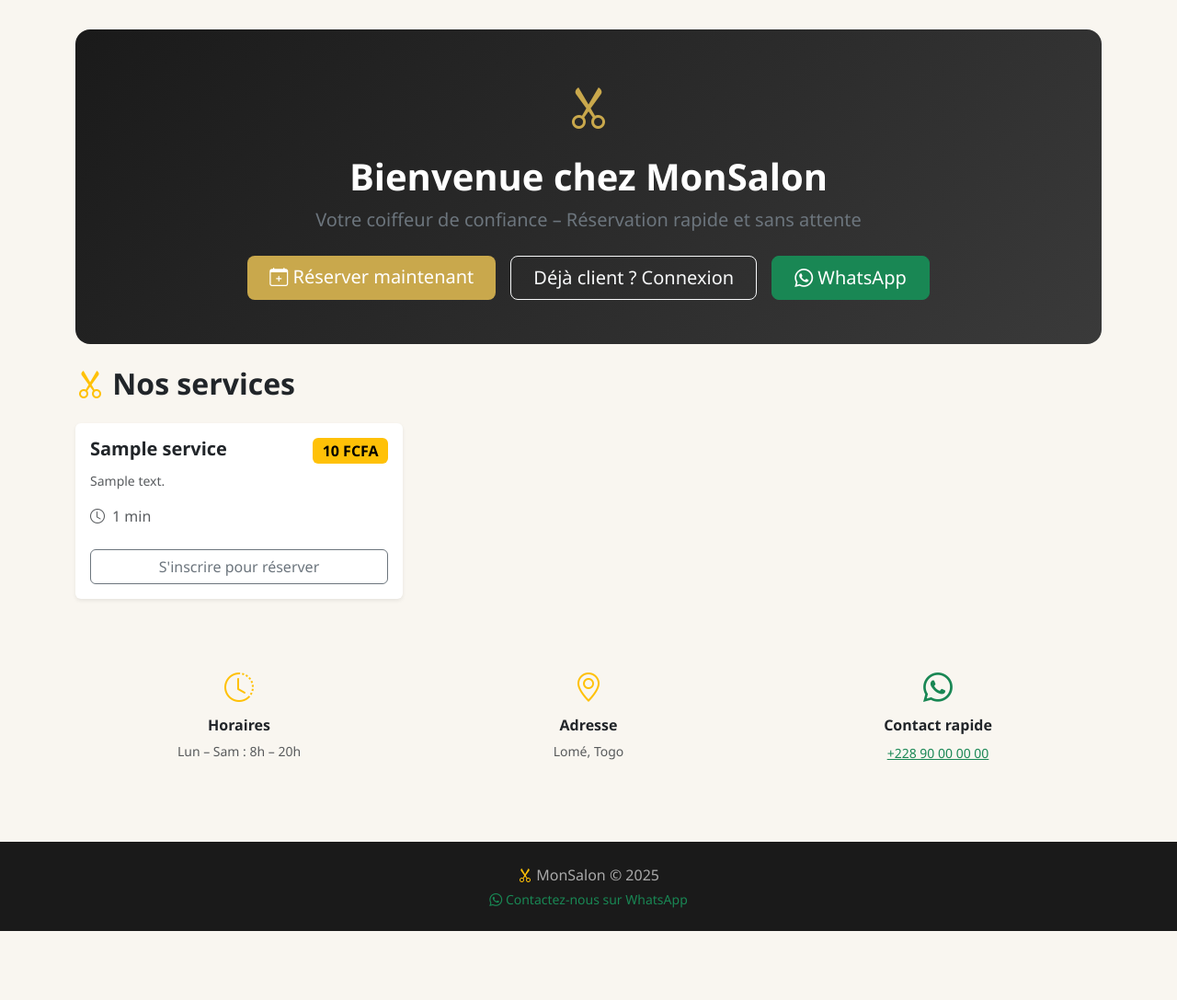
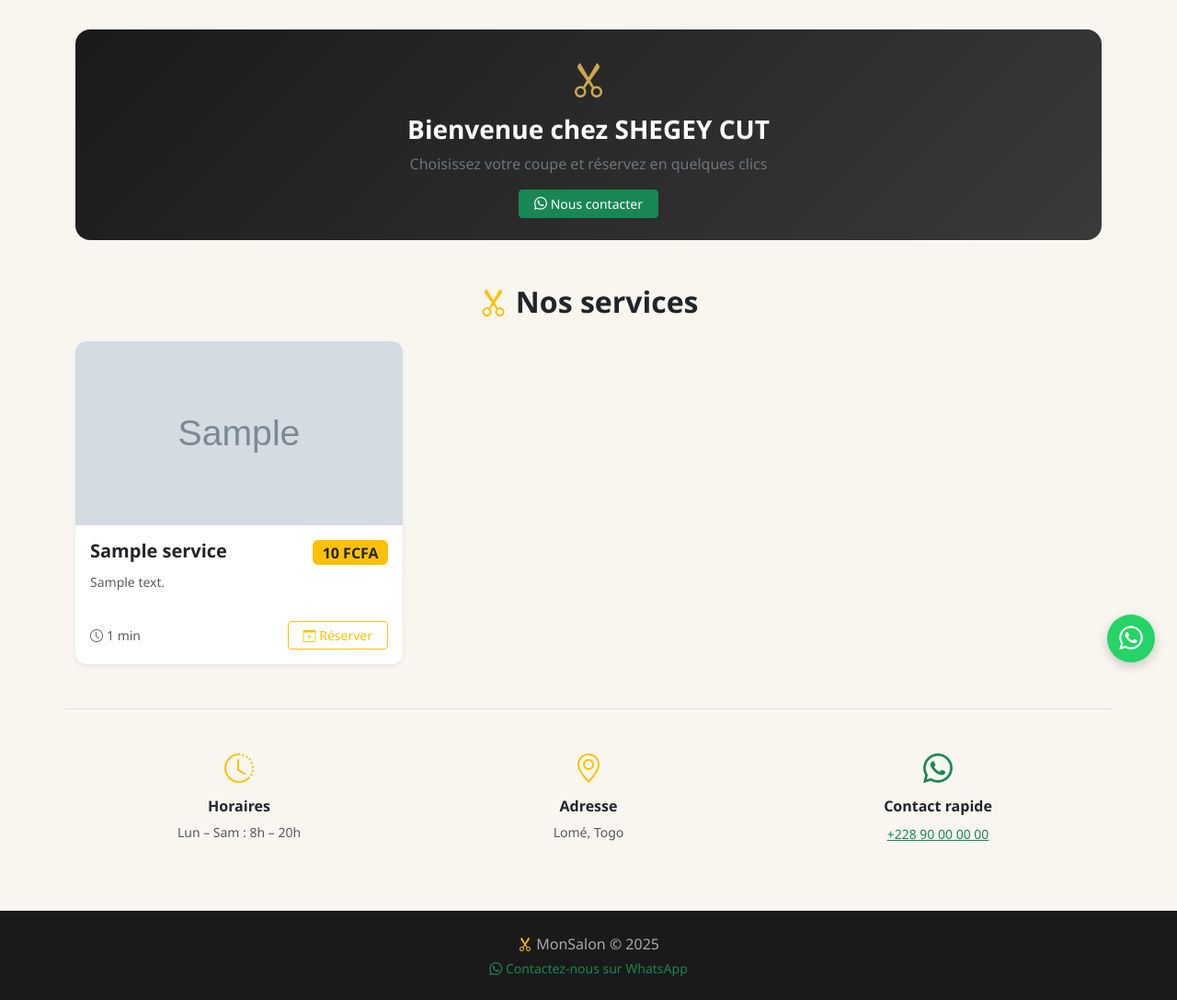
Before and after one commit to jojo-AK/salon_coiffure, a Flask app: page /client/ in a window 1280 px wide. Shown: the part 56-1143 px from the top of the page at 92% size. Before the commit the page ends 1068 px from the top, so only its background shows below. Run offline with Flask 3, Linux system fonts and the light colour scheme; tables that the repository leaves empty hold one stand-in row (values such as "Sample post"); grey boxes marked "Sample" are stand-in pictures.

Commit message:
commit 4 je pense vittine redesigne annulation rendez vous client dashboard admin

```diff
--- a/app/templates/client/vitrine.html
+++ b/app/templates/client/vitrine.html
@@ -3,84 +3,88 @@
 
 {% block content %}
 
-<!-- HERO -->
-<div class="text-center py-5 mb-4 rounded-4" style="background: linear-gradient(135deg, #1a1a1a, #3a3a3a); color: white;">
-  <i class="bi bi-scissors" style="font-size: 3rem; color: var(--salon-gold);"></i>
-  <h1 class="mt-3 fw-bold">Bienvenue chez MonSalon</h1>
-  <p class="lead text-secondary mb-4">Votre coiffeur de confiance – Réservation rapide et sans attente</p>
-  <div class="d-flex gap-3 justify-content-center flex-wrap">
-    {% if current_user.is_authenticated %}
-      <a href="{{ url_for('client.reserver') }}" class="btn btn-gold btn-lg px-4">
-        <i class="bi bi-calendar-plus"></i> Réserver maintenant
-      </a>
-    {% else %}
-      <a href="{{ url_for('auth.register') }}" class="btn btn-gold btn-lg px-4">
-        <i class="bi bi-calendar-plus"></i> Réserver maintenant
-      </a>
-      <a href="{{ url_for('auth.login') }}" class="btn btn-outline-light btn-lg px-4">
-        Déjà client ? Connexion
-      </a>
-    {% endif %}
-    <a href="https://wa.me/22890000000" target="_blank" class="btn btn-success btn-lg px-4">
-      <i class="bi bi-whatsapp"></i> WhatsApp
+<!-- HERO compact -->
+<div class="text-center py-4 mb-5 rounded-4"
+  style="background: linear-gradient(135deg, #1a1a1a, #3a3a3a); color: white;">
+  <i class="bi bi-scissors" style="font-size: 2.5rem; color: var(--salon-gold);"></i>
+  <h1 class="mt-2 fw-bold fs-3">Bienvenue chez SHEGEY CUT</h1>
+  <p class="text-secondary mb-3">Choisissez votre coupe et réservez en quelques clics</p>
+  <a href="https://wa.me/22890000000" target="_blank" class="btn btn-success btn-sm px-3">
+    <i class="bi bi-whatsapp"></i> Nous contacter
   </a>
 </div>
-</div>
 
-<!-- SERVICES -->
-<h2 class="fw-bold mb-4"><i class="bi bi-scissors text-warning"></i> Nos services</h2>
+<!-- TITRE SECTION -->
+<h2 class="fw-bold mb-4 text-center">
+  <i class="bi bi-scissors text-warning"></i> Nos services
+</h2>
 
 {% if services %}
 <div class="row g-4">
   {% for service in services %}
   <div class="col-sm-6 col-lg-4">
-        <div class="card h-100 border-0 shadow-sm">
-          <div class="card-body">
+    <div class="card h-100 border-0 shadow-sm service-card-vitrine">
+
+      <!-- Photo ou placeholder -->
+      {% if service.photo %}
+      <img src="{{ url_for('static', filename='uploads/' + service.photo) }}" class="card-img-top"
+        style="height: 200px; object-fit: cover;" alt="{{ service.nom }}">
+      {% else %}
+      <div class="d-flex align-items-center justify-content-center"
+        style="height: 200px; background: linear-gradient(135deg, #2a2a2a, #3a3a3a);">
+        <i class="bi bi-scissors" style="font-size: 3.5rem; color: var(--salon-gold);"></i>
+      </div>
+      {% endif %}
+
+      <div class="card-body d-flex flex-column">
         <div class="d-flex justify-content-between align-items-start mb-2">
-              <h5 class="card-title fw-semibold mb-0">{{ service.nom }}</h5>
-              <span class="badge text-bg-warning fs-6">{{ service.prix|int }} FCFA</span>
+          <h5 class="card-title fw-bold mb-0">{{ service.nom }}</h5>
+          <span class="badge bg-warning text-dark fs-6 ms-2">{{ service.prix|int }} FCFA</span>
         </div>
+
         {% if service.description %}
-              <p class="card-text text-muted small">{{ service.description }}</p>
+        <p class="card-text text-muted small flex-fill">{{ service.description }}</p>
         {% endif %}
-            <div class="d-flex align-items-center text-muted mt-3">
-              <i class="bi bi-clock me-2"></i>
-              <span>{{ service.duree_minutes }} min</span>
-            </div>
-          </div>
-          <div class="card-footer bg-transparent border-0 pb-3">
+
+        <div class="d-flex align-items-center justify-content-between mt-3">
+          <span class="text-muted small">
+            <i class="bi bi-clock me-1"></i>{{ service.duree_minutes }} min
+          </span>
+
           {% if current_user.is_authenticated and not current_user.is_admin() %}
-              <a href="{{ url_for('client.reserver') }}?service_id={{ service.id }}"
-                 class="btn btn-gold w-100">
-                Réserver ce service
+          <a href="{{ url_for('client.reserver') }}?service_id={{ service.id }}" class="btn btn-gold btn-sm px-3">
+            <i class="bi bi-calendar-plus"></i> Réserver
           </a>
           {% elif not current_user.is_authenticated %}
-              <a href="{{ url_for('auth.register') }}" class="btn btn-outline-secondary w-100">
-                S'inscrire pour réserver
+          <a href="{{ url_for('auth.register') }}" class="btn btn-outline-warning btn-sm px-3">
+            <i class="bi bi-calendar-plus"></i> Réserver
           </a>
           {% endif %}
         </div>
       </div>
     </div>
+  </div>
   {% endfor %}
 </div>
+
 {% else %}
-  <div class="alert alert-info">
-    <i class="bi bi-info-circle"></i> Aucun service disponible pour le moment.
+<div class="text-center py-5">
+  <i class="bi bi-scissors" style="font-size: 3rem; color: #ccc;"></i>
+  <p class="text-muted mt-3">Aucun service disponible pour le moment.</p>
 </div>
 {% endif %}
 
-<!-- INFOS PRATIQUES -->
-<div class="row g-4 mt-5">
+<!-- INFOS BAS DE PAGE -->
+<div class="row g-4 mt-5 pt-3 border-top">
   <div class="col-md-4 text-center">
     <i class="bi bi-clock-history text-warning" style="font-size: 2rem;"></i>
     <h6 class="mt-2 fw-semibold">Horaires</h6>
-    <p class="text-muted small">Lun – Sam : 8h – 20h</p>
+    <p class="text-muted small mb-0">Lun – Sam : 8h – 20h</p>
   </div>
   <div class="col-md-4 text-center">
     <i class="bi bi-geo-alt text-warning" style="font-size: 2rem;"></i>
     <h6 class="mt-2 fw-semibold">Adresse</h6>
-    <p class="text-muted small">Lomé, Togo</p>
+    <p class="text-muted small mb-0">Lomé, Togo</p>
   </div>
   <div class="col-md-4 text-center">
     <i class="bi bi-whatsapp text-success" style="font-size: 2rem;"></i>
@@ -90,3 +94,52 @@
 </div>
 
 {% endblock %}
+
+{% block extra_css %}
+<style>
+  .service-card-vitrine {
+    cursor: pointer;
+    transition: transform .2s, box-shadow .2s;
+    border-radius: 12px;
+    overflow: hidden;
+  }
+
+  .service-card-vitrine:hover {
+    transform: translateY(-4px);
+    box-shadow: 0 8px 24px rgba(0, 0, 0, .12) !important;
+  }
+</style>
+{% endblock %}
+
+<!-- Bouton WhatsApp flottant -->
+{% block extra_js %}
+<style>
+  .whatsapp-float {
+    position: fixed;
+    bottom: 24px;
+    right: 24px;
+    z-index: 999;
+    width: 52px;
+    height: 52px;
+    background: #25d366;
+    border-radius: 50%;
+    display: flex;
+    align-items: center;
+    justify-content: center;
+    box-shadow: 0 4px 12px rgba(0, 0, 0, .2);
+    transition: transform .2s;
+  }
+
+  .whatsapp-float:hover {
+    transform: scale(1.1);
+  }
+
+  .whatsapp-float i {
+    font-size: 1.6rem;
+    color: white;
+  }
+</style>
+<a href="https://wa.me/22890000000" target="_blank" class="whatsapp-float" title="Nous contacter sur WhatsApp">
+  <i class="bi bi-whatsapp"></i>
+</a>
+{% endblock %}
```
Also changed, not shown: app/admin/routes.py (+46 -23 lines), app/templates/admin/dashboard.html (+132 -67 lines). Lines whose indentation alone changed are shown as unchanged.
